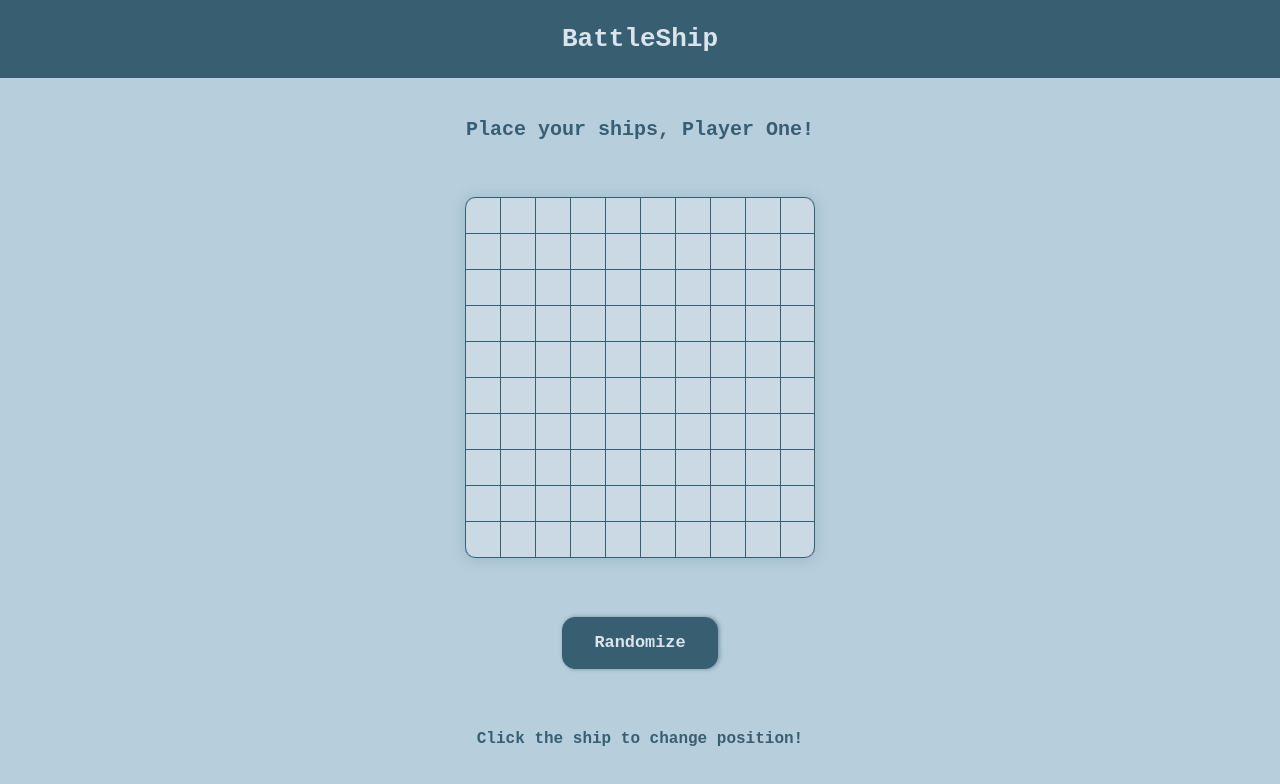
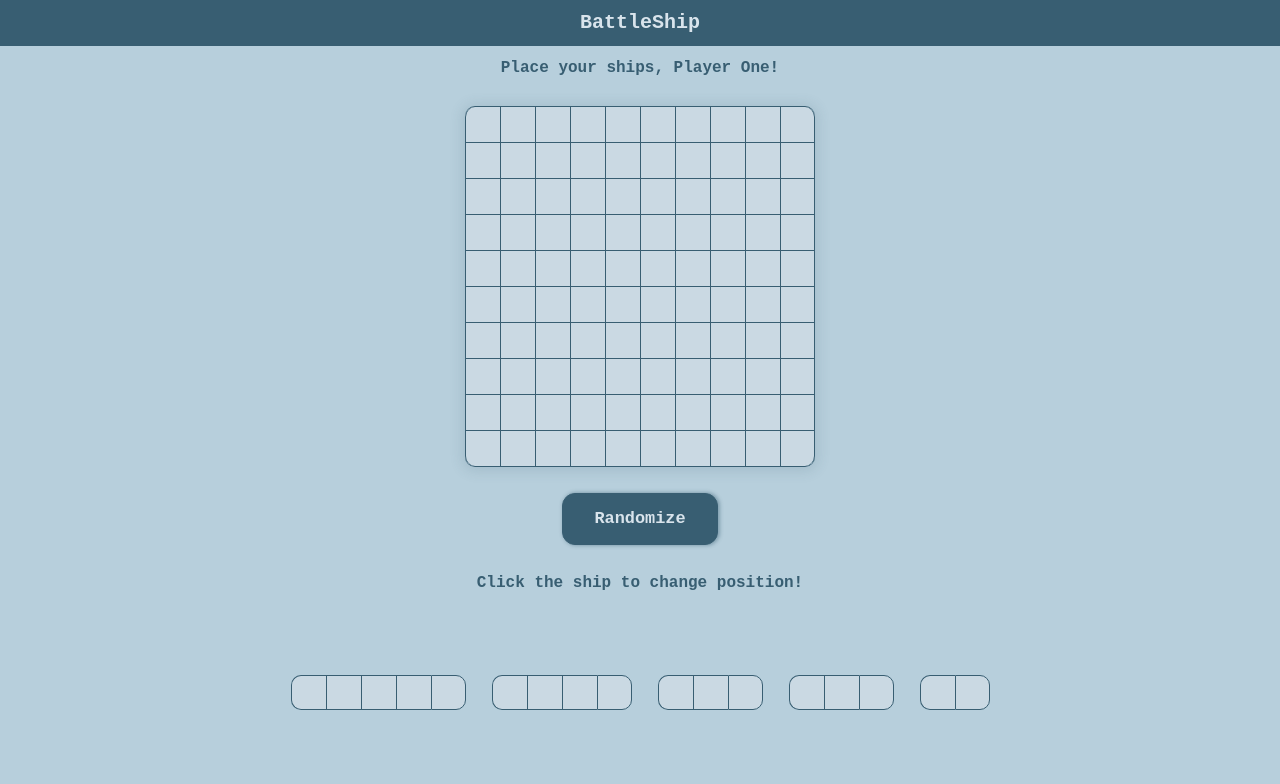
Before and after one commit to TiagoSobral/battleship-project, a website built with webpack: page src/index.html in a window 1280 px wide. Both pictures are taken after a click on the button "VS Computer". Shown: the top 784 px of the page. Built offline with nearby package versions, Linux system fonts and the light colour scheme.

Commit message:
(fix) styling adjustments when extending page.

```diff
--- a/src/css/game-section.css
+++ b/src/css/game-section.css
@@ -8,11 +8,9 @@
 
 .game-section {
 	width: 100%;
-	height: 100%;
 	align-content: center;
-	display: grid;
-	grid-template-columns: 1fr;
-	grid-template-rows: 0.5fr 1fr 0.7fr;
+	display: flex;
+	flex-direction: column;
 	gap: 2rem;
 	align-items: center;
 	justify-items: center;
@@ -41,9 +39,10 @@
 
 .player-info {
 	font-weight: 600;
-	font-size: x-large;
+	font-size: large;
 	text-align: center;
 	color: #385e72;
+	/* margin: 1.5rem 0; */
 }
 
 .button-section {
@@ -96,14 +95,12 @@
 	align-content: center;
 	background-color: var(--background-color);
 }
-/*
-.button-section {
-	width: 100%;
-	justify-content: center;
-	align-content: center;
-} */
 
 /* active styling */
+.gameboard li:hover {
+	background-color: #385e72;
+	color: aliceblue;
+}
 
 li:active {
 	scale: 0.98;
@@ -119,12 +116,7 @@ li[data-hover='unavailable'] {
 	background-color: darkred;
 }
 
-li:hover {
-	background-color: #385e72;
-	color: aliceblue;
-}
-
-[opponent] li {
+div[opponent] li {
 	background-color: var(--background-color);
 }
 
@@ -140,8 +132,7 @@ li[ship=''] {
 }
 
 li[hit=''],
-[opponent] [hit] {
-	/* background-color: var(--hit-ship-color); */
+div[opponent] [hit] {
 	background-image: url(../svgs/fire.svg);
 	background-size: contain;
 	background-repeat: no-repeat;
--- a/src/css/style.css
+++ b/src/css/style.css
@@ -3,13 +3,13 @@
 }
 
 header {
-	font-size: xx-large;
+	font-size: x-large;
 	font-weight: 800;
 }
 
 body {
 	display: grid;
-	grid-template-rows: 6rem 65rem 5rem;
+	grid-template-rows: 0.4fr 5fr 0.4fr;
 	grid-template-columns: 1fr;
 	justify-items: center;
 	gap: 10px;
```
